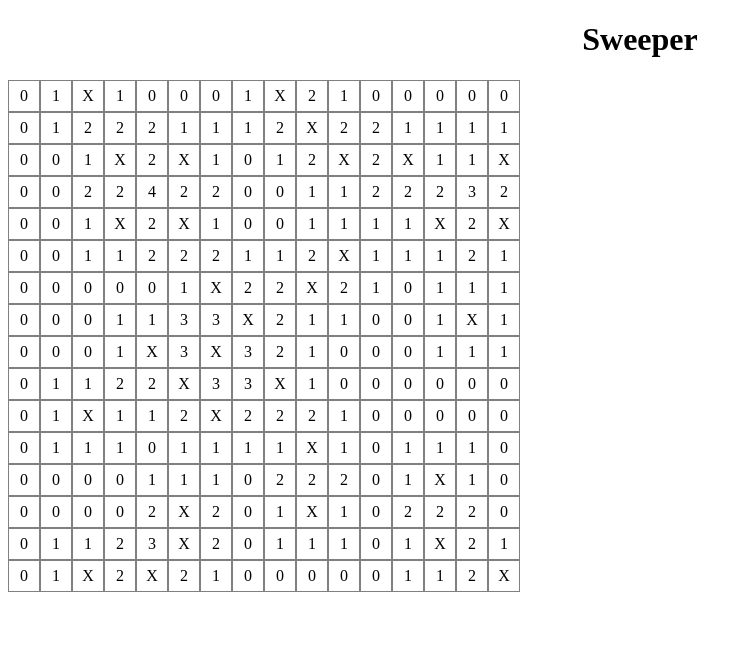
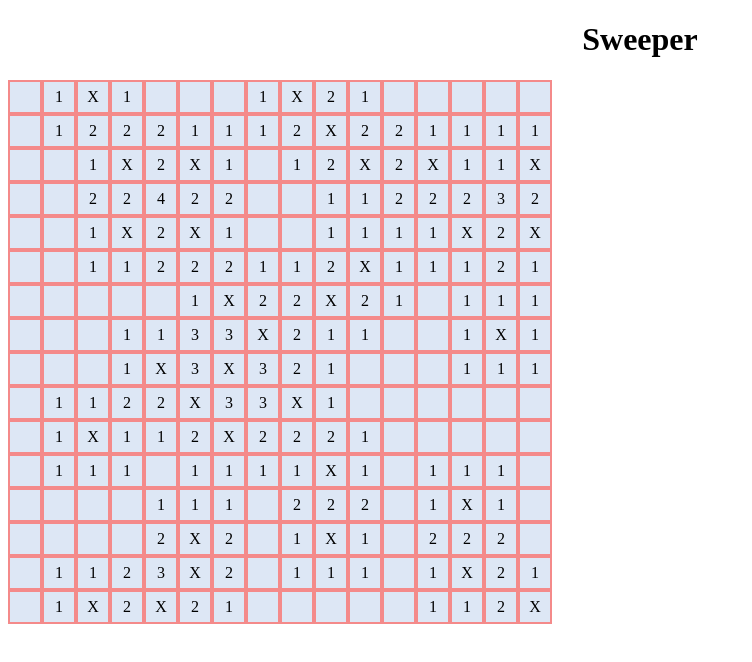
Before and after one commit to VladimirSolo/Sweeper, a React (Create React App) app in the folder sweeper/: page / in a window 1280 px wide. Shown: the top 662 px of the page, without its empty margins (0-752 px from the left). Built offline with nearby package versions, Linux system fonts and the light colour scheme.

Commit message:
create and working with check cube function

```diff
--- a/sweeper/src/components/Board/Board.jsx
+++ b/sweeper/src/components/Board/Board.jsx
@@ -21,6 +21,15 @@ export default function Board() {
     setGrid(newGrid)
   }
 
+  const checkCube = (x, y) => {
+    let newGrid = JSON.parse(JSON.stringify(grid));
+    if(newGrid[x][y].value === 'X') {
+      alert('mine')
+    }
+    newGrid[x][y].revealed = true;
+    setGrid(newGrid);
+  }
+
   return (
     <div>
       {grid ?
@@ -28,7 +37,7 @@ export default function Board() {
         <div className={style.container} key={Math.random() * 9999}>
           {el.map((item) => (
 
-            <Cube cell={item} updateFlag={updateFlag} key={Math.random() * 9999} />
+            <Cube cell={item} checkCube={checkCube} updateFlag={updateFlag} key={Math.random() * 9999} />
           ) )}
           </div>
       ))
--- a/sweeper/src/components/Cube/Cube.jsx
+++ b/sweeper/src/components/Cube/Cube.jsx
@@ -1,15 +1,15 @@
 import React from 'react'
 import style from './Cube.module.css'
 
-export default function Cube({ cell, updateFlag }) {
+export default function Cube({ cell, updateFlag, checkCube }) {
   const { x, y } = cell;
   return (
     <div
     className={style.container}
-     onClick={() => console.log(cell)}
+     onClick={() => checkCube(x, y)}
      onContextMenu={(e) => updateFlag(e, x, y)}
      >
-      {cell.value}
+      {cell.value !==0  && cell.value}
     </div>
   )
 }
--- a/sweeper/src/components/Cube/Cube.module.css
+++ b/sweeper/src/components/Cube/Cube.module.css
@@ -4,5 +4,7 @@
   align-items: center;
   width: 30px;
   height: 30px;
-  border: 1px solid gray;
+  background-color: #dde7f5;
+  border: 2px solid rgb(244, 138, 138);
+  cursor: pointer;
  }
```
